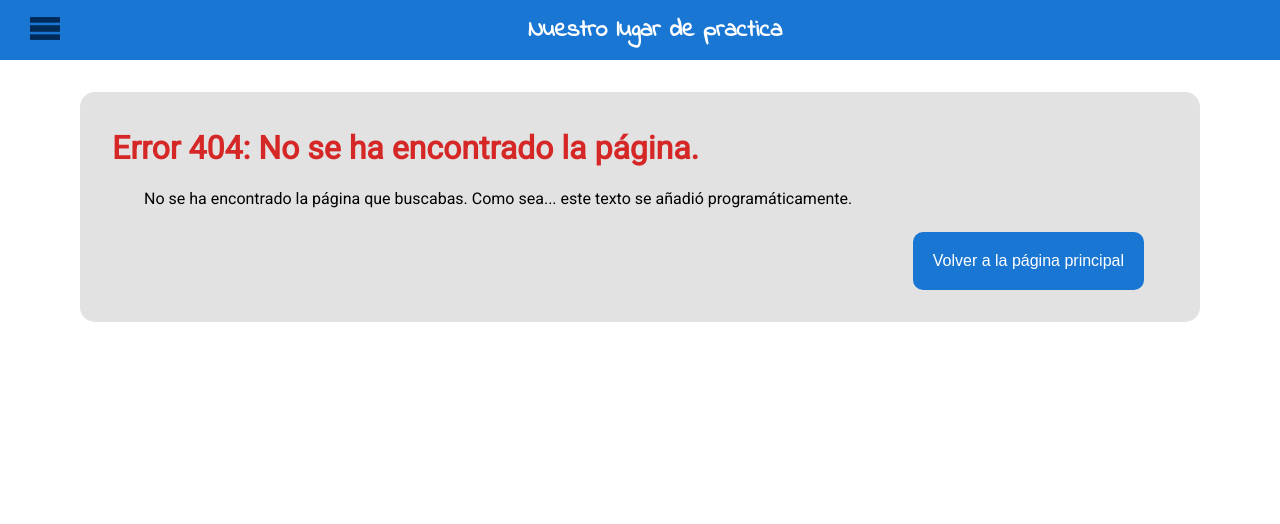
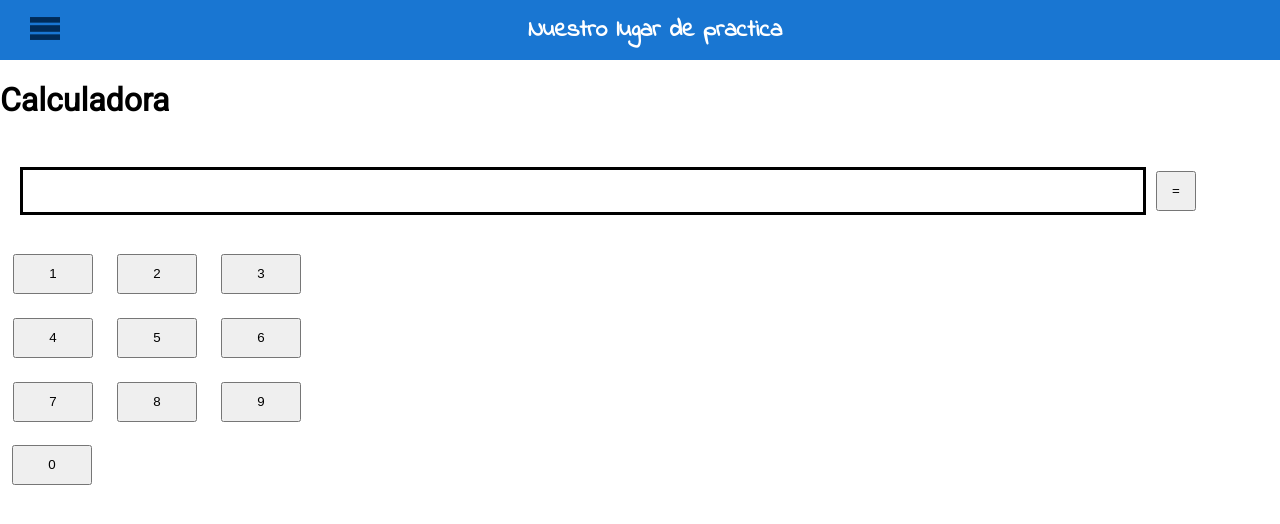
Before and after one commit to g-rar/angularSandBox, an Angular app: page /calculadora in a window 1280 px wide. Shown: the top 524 px of the page. Built offline with nearby package versions, Linux system fonts and the light colour scheme.

Commit message:
UI calculadora
ui de la calculadora, (aún en desarrollo)

```diff
--- a/src/app/app-routing.module.ts
+++ b/src/app/app-routing.module.ts
@@ -3,11 +3,13 @@ import { Routes, RouterModule } from '@angular/router';
 import { MainComponent } from './main/main.component';
 import { NotFoundComponent } from './not-found/not-found.component';
 import { ExampleComponent } from './example/example.component';
+import {CalculadoraComponent} from'./calculadora/calculadora.component';
 
 
 const routes: Routes = [
   {path: '', component:MainComponent},
   {path: 'example', component:ExampleComponent},
+  {path: 'calculadora', component:CalculadoraComponent},
   {path: '**', component:NotFoundComponent}
 ];
 
--- a/src/app/app.component.html
+++ b/src/app/app.component.html
@@ -26,6 +26,11 @@
         <span class="link-text">Gerardo</span>
       </a>
     </li>
+    <li>
+      <a href="/calculadora" class="side-menu-link">
+          <span class="link-text">Calculadora</span>
+      </a>
+    </li>
   </ul>
 </div>
 <div class="toolbar" role="banner">
--- a/src/app/app.module.ts
+++ b/src/app/app.module.ts
@@ -8,6 +8,7 @@ import { NotFoundComponent } from './not-found/not-found.component';
 import { BrowserAnimationsModule } from '@angular/platform-browser/animations';
 import { ExampleComponent } from './example/example.component';
 import { FormsModule, ReactiveFormsModule } from "@angular/forms";
+import { CalculadoraComponent } from './calculadora/calculadora.component';
 
 
 @NgModule({
@@ -15,7 +16,8 @@ import { FormsModule, ReactiveFormsModule } from "@angular/forms";
     AppComponent,
     MainComponent,
     NotFoundComponent,
-    ExampleComponent
+    ExampleComponent,
+    CalculadoraComponent
   ],
   imports: [
     BrowserModule,
--- /dev/null
+++ b/src/app/calculadora/calculadora.component.css
@@ -0,0 +1,31 @@
+.calculator-display{
+  display: block;
+  padding: 20px;
+
+}
+#display{
+  text-align: center;
+  height: 40px;
+  width: 90%;
+  display: run-in;
+  border: solid;
+  border-color: black;
+}
+
+#equals-button{
+  margin: 10px;
+  display: run-in;
+  height: 40px;
+  width: 40px;
+}
+
+#keyboard{
+  width: 100%;
+  align: center;
+}
+
+.keyboard-button{
+  height: 40px;
+  width: 80px;
+  margin: 10px;
+}
--- /dev/null
+++ b/src/app/calculadora/calculadora.component.html
@@ -0,0 +1,28 @@
+<h1>Calculadora</h1>
+<div class="calculator-display">
+  <input type="text" id="display">
+  <button type="button" id="equals-button">=</button>
+</div>
+<div  id="keyboard">
+    <table >
+      <tr>
+        <td> <button type="button" name="button" class= "keyboard-button">1</button></td>
+        <td> <button type="button" name="button" class= "keyboard-button">2</button></td>
+        <td> <button type="button" name="button" class= "keyboard-button">3</button></td>
+      </tr>
+      <tr>
+        <td> <button type="button" name="button" class= "keyboard-button">4</button></td>
+        <td> <button type="button" name="button" class= "keyboard-button">5</button></td>
+        <td> <button type="button" name="button" class= "keyboard-button">6</button></td>
+      </tr>
+      <tr>
+        <td> <button type="button" name="button" class= "keyboard-button">7</button></td>
+        <td> <button type="button" name="button" class= "keyboard-button">8</button></td>
+        <td> <button type="button" name="button" class= "keyboard-button">9</button></td>
+      </tr>
+      <tr>
+       <button type="button" name="button" class= "keyboard-button">0</button>
+      </tr>
+
+    </table>
+</div>
--- /dev/null
+++ b/src/app/calculadora/calculadora.component.ts
@@ -0,0 +1,15 @@
+import { Component, OnInit } from '@angular/core';
+
+@Component({
+  selector: 'app-calculadora',
+  templateUrl: './calculadora.component.html',
+  styleUrls: ['./calculadora.component.css']
+})
+export class CalculadoraComponent implements OnInit {
+
+  constructor() { }
+
+  ngOnInit() {
+  }
+
+}
```
Also changed, not shown: 1 other file (tests, documents, lock files or other folders).
